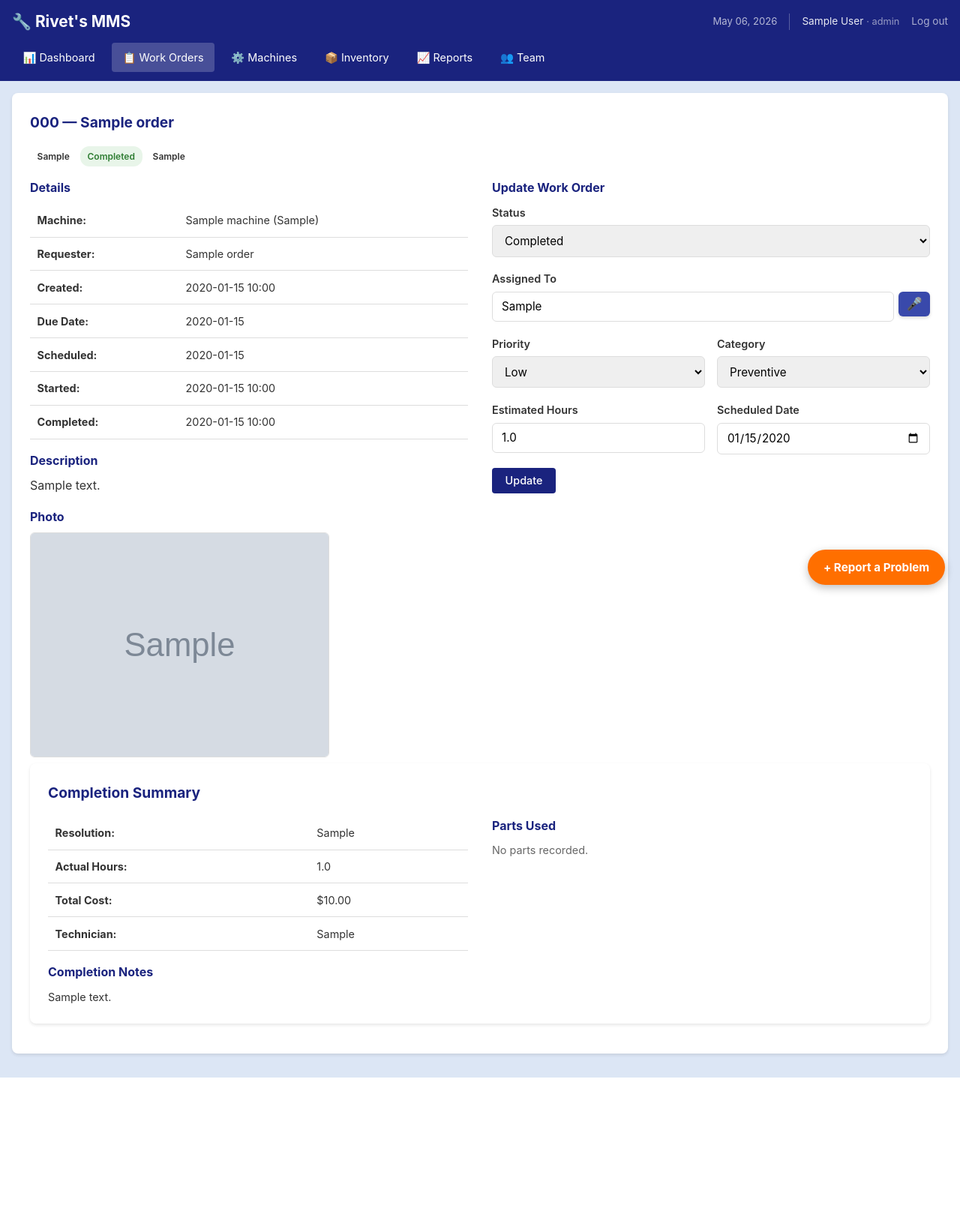
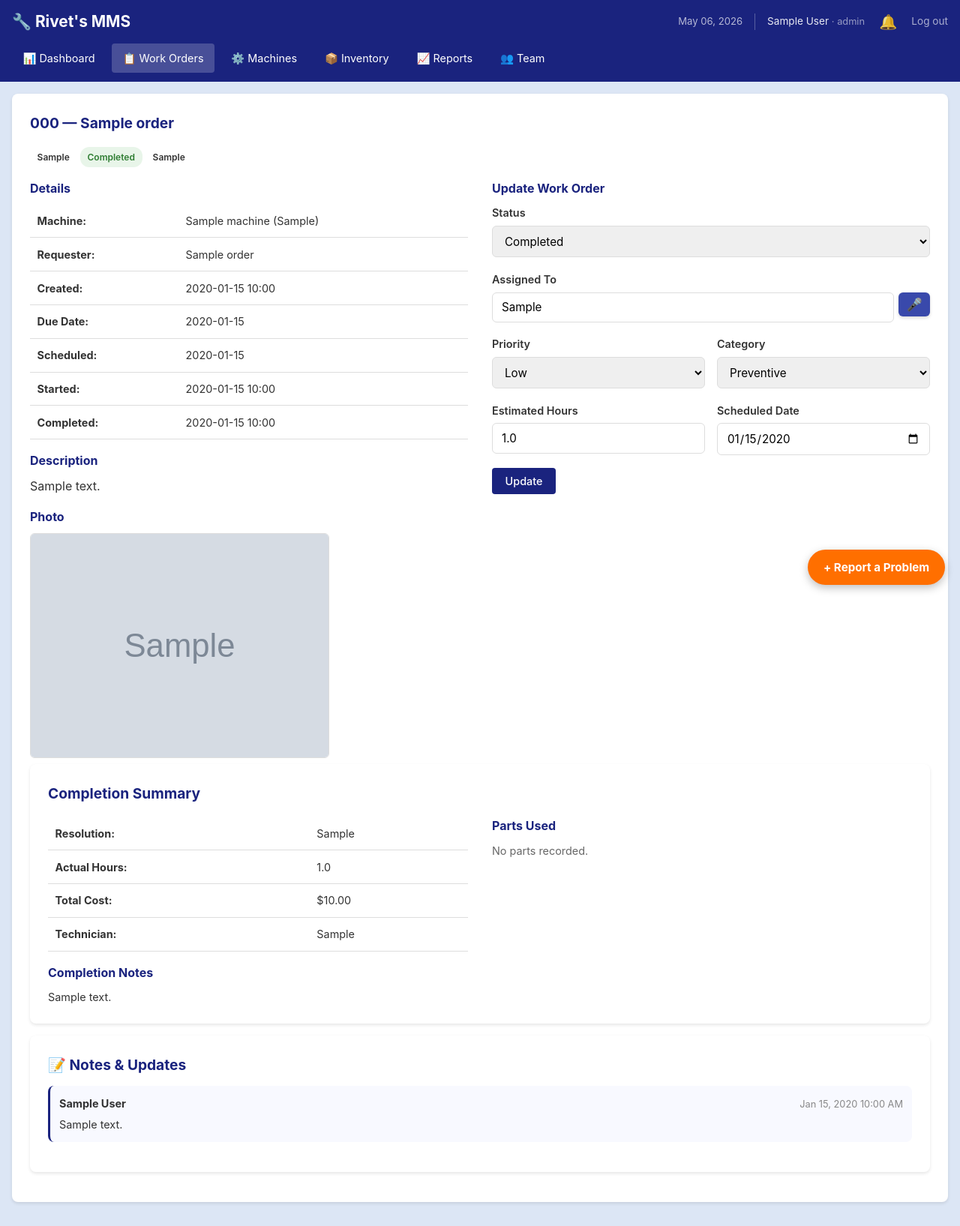
Before and after one commit to 1234zahradnik/rivets-mms, a Flask app: page /work-orders/1 in a window 1280 px wide. Shown: the whole page at 75% size. Before the commit the page ends 1437 px from the top, so only its background shows below. Run offline with Flask 3, Linux system fonts and the light colour scheme; a user stored in the database is signed in; tables that the repository leaves empty hold one stand-in row (values such as "Sample post"); grey boxes marked "Sample" are stand-in pictures.

Commit message:
Add notifications, WO comments, My Jobs dashboard, Emergency auto-Down machine

```diff
--- a/app.py
+++ b/app.py
@@ -1,6 +1,6 @@
 from flask import Flask, render_template, request, redirect, url_for, flash, jsonify, abort, make_response, send_from_directory
 from flask_login import LoginManager, login_user, logout_user, login_required, current_user
-from models import db, Company, Machine, MachineHistory, WorkOrder, InventoryItem, InventoryTransaction, User
+from models import db, Company, Machine, MachineHistory, WorkOrder, InventoryItem, InventoryTransaction, User, WOComment, Notification
 from datetime import datetime, date, timedelta
 from werkzeug.utils import secure_filename
 from utils import safe_date, safe_float, safe_int, build_csv, paginate
@@ -33,7 +33,20 @@ def load_user(user_id):
 
 @app.context_processor
 def inject_globals():
-    return {'now': datetime.now(), 'today': date.today()}
+    unread = 0
+    if current_user.is_authenticated:
+        unread = Notification.query.filter_by(
+            company_id=current_user.company_id,
+            user_id=current_user.id,
+            is_read=False
+        ).count()
+        # also count company-wide (user_id=None) notifications
+        unread += Notification.query.filter_by(
+            company_id=current_user.company_id,
+            user_id=None,
+            is_read=False
+        ).count()
+    return {'now': datetime.now(), 'today': date.today(), 'unread_notifications': unread}
 
 
 # ══════════════════════════════════════════════════════════════════════════════
@@ -64,6 +77,32 @@ def _next_wo_number():
     max_id = (db.session.query(db.func.max(WorkOrder.id))
               .filter_by(company_id=current_user.company_id).scalar()) or 0
     return f"WO-{datetime.now().year}-{max_id + 1:05d}"
+
+
+def _notify(title, message='', link='', icon='🔔', user_id=None):
+    """Create an in-app notification for the current user's company."""
+    db.session.add(Notification(
+        company_id=current_user.company_id,
+        user_id=user_id,
+        title=title,
+        message=message,
+        link=link,
+        icon=icon
+    ))
+
+
+def _notify_managers(title, message='', link='', icon='🔔'):
+    """Notify every admin/manager in the current company."""
+    managers = cq(User).filter(User.role.in_(['admin', 'manager']), User.is_active == True).all()
+    for m in managers:
+        db.session.add(Notification(
+            company_id=current_user.company_id,
+            user_id=m.id,
+            title=title,
+            message=message,
+            link=link,
+            icon=icon
+        ))
 
 
 def _sync_machine_status(machine_id):
@@ -258,13 +297,22 @@ def dashboard():
         WorkOrder.due_date <= date.today() + timedelta(days=7)
     ).order_by(WorkOrder.due_date).limit(5).all()
 
+    # "My Jobs" — WOs assigned to this user by name/username
+    my_jobs = []
+    if current_user.role == 'technician':
+        name = current_user.display_name or current_user.username
+        my_jobs = cq(WorkOrder).filter(
+            WorkOrder.assigned_to.ilike(name),
+            WorkOrder.status.in_(active_statuses)
+        ).order_by(WorkOrder.created_at.desc()).limit(10).all()
+
     return render_template('dashboard.html',
                            open_wos=open_wos, overdue=overdue,
                            low_stock=low_stock, machines_down=machines_down,
                            machines_down_list=machines_down_list,
                            emergency_wos=emergency_wos,
                            recent_wos=recent_wos, recent_history=recent_history,
-                           upcoming_pm=upcoming_pm)
+                           upcoming_pm=upcoming_pm, my_jobs=my_jobs)
 
 
 # ══════════════════════════════════════════════════════════════════════════════
@@ -440,7 +488,23 @@ def wo_request():
                 fname = secure_filename(f"{wo.wo_number}{ext}")
                 f.save(os.path.join(app.config['UPLOAD_FOLDER'], fname))
                 wo.attachment = fname
+        # Emergency WO → immediately mark machine as Down
+        if wo.priority == 'Emergency' and wo.machine_id:
+            machine = cget(Machine, wo.machine_id)
+            machine.status = 'Down'
+
         db.session.commit()
+
+        # Notify managers about emergency or high-priority
+        if wo.priority in ('Emergency', 'High'):
+            _notify_managers(
+                title=f"{'🚨 EMERGENCY' if wo.priority == 'Emergency' else '⚠️ High Priority'}: {wo.title}",
+                message=f"Submitted by {wo.requester_name or current_user.display_name}",
+                link=url_for('wo_detail', id=wo.id),
+                icon='🚨' if wo.priority == 'Emergency' else '⚠️'
+            )
+            db.session.commit()
+
         flash(f'Work order {wo.wo_number} submitted.', 'success')
         return redirect(url_for('work_orders'))
 
@@ -468,15 +532,18 @@ def wo_detail(id):
         except (json.JSONDecodeError, ValueError):
             pass
 
+    comments = WOComment.query.filter_by(wo_id=id).order_by(WOComment.created_at).all()
     return render_template('wo_detail.html', wo=wo,
-                           inventory=inventory, parts_used_detail=parts_used_detail)
+                           inventory=inventory, parts_used_detail=parts_used_detail,
+                           comments=comments)
 
 
 @app.route('/work-orders/<int:id>/update', methods=['POST'])
 @login_required
 def wo_update(id):
-    wo         = cget(WorkOrder, id)
-    old_status = wo.status
+    wo           = cget(WorkOrder, id)
+    old_status   = wo.status
+    old_assigned = wo.assigned_to
 
     wo.status          = request.form.get('status', wo.status)
     wo.assigned_to     = request.form.get('assigned_to', wo.assigned_to)
@@ -493,6 +560,22 @@ def wo_update(id):
 
     _sync_machine_status(wo.machine_id)
     db.session.commit()
+
+    # Notify newly assigned technician if they have an account
+    if wo.assigned_to and wo.assigned_to != old_assigned:
+        tech = cq(User).filter(
+            db.or_(User.display_name == wo.assigned_to, User.username == wo.assigned_to)
+        ).first()
+        if tech:
+            _notify(
+                title=f"You've been assigned: {wo.wo_number}",
+                message=wo.title,
+                link=url_for('wo_detail', id=wo.id),
+                icon='📋',
+                user_id=tech.id
+            )
+            db.session.commit()
+
     flash('Work order updated.', 'success')
     return redirect(url_for('wo_detail', id=id))
 
@@ -551,6 +634,44 @@ def wo_close(id):
     db.session.commit()
     flash('Work order closed out.', 'success')
     return redirect(url_for('wo_detail', id=id))
+
+
+@app.route('/work-orders/<int:id>/comment', methods=['POST'])
+@login_required
+def wo_comment(id):
+    wo   = cget(WorkOrder, id)
+    body = request.form.get('body', '').strip()
+    if body:
+        db.session.add(WOComment(
+            wo_id=id,
+            author=current_user.display_name or current_user.username,
+            body=body
+        ))
+        db.session.commit()
+        flash('Note added.', 'success')
+    return redirect(url_for('wo_detail', id=id))
+
+
+@app.route('/notifications')
+@login_required
+def notifications():
+    notifs = Notification.query.filter(
+        Notification.company_id == current_user.company_id,
+        db.or_(Notification.user_id == current_user.id, Notification.user_id == None)
+    ).order_by(Notification.created_at.desc()).limit(50).all()
+    return render_template('notifications.html', notifs=notifs)
+
+
+@app.route('/notifications/mark-read', methods=['POST'])
+@login_required
+def notifications_mark_read():
+    Notification.query.filter(
+        Notification.company_id == current_user.company_id,
+        db.or_(Notification.user_id == current_user.id, Notification.user_id == None),
+        Notification.is_read == False
+    ).update({'is_read': True})
+    db.session.commit()
+    return redirect(request.referrer or url_for('notifications'))
 
 
 @app.route('/work-orders/export')
--- a/models.py
+++ b/models.py
@@ -139,6 +139,9 @@ class WorkOrder(db.Model):
         db.UniqueConstraint('company_id', 'wo_number', name='uq_wo_number_company'),
     )
 
+    comments = db.relationship('WOComment', backref='wo', lazy=True,
+                               order_by='WOComment.created_at')
+
     def to_dict(self):
         return {
             'id': self.id, 'wo_number': self.wo_number, 'title': self.title,
@@ -196,6 +199,28 @@ class InventoryItem(db.Model):
         }
 
 
+class WOComment(db.Model):
+    __tablename__ = 'wo_comments'
+    id         = db.Column(db.Integer, primary_key=True)
+    wo_id      = db.Column(db.Integer, db.ForeignKey('work_orders.id'), nullable=False)
+    author     = db.Column(db.String(100), nullable=False)
+    body       = db.Column(db.Text, nullable=False)
+    created_at = db.Column(db.DateTime, default=datetime.utcnow)
+
+
+class Notification(db.Model):
+    __tablename__ = 'notifications'
+    id         = db.Column(db.Integer, primary_key=True)
+    company_id = db.Column(db.Integer, db.ForeignKey('companies.id'), nullable=False)
+    user_id    = db.Column(db.Integer, db.ForeignKey('users.id'))
+    title      = db.Column(db.String(200), nullable=False)
+    message    = db.Column(db.Text, default='')
+    link       = db.Column(db.String(255), default='')
+    icon       = db.Column(db.String(10), default='🔔')
+    is_read    = db.Column(db.Boolean, default=False)
+    created_at = db.Column(db.DateTime, default=datetime.utcnow)
+
+
 class InventoryTransaction(db.Model):
     __tablename__ = 'inventory_transactions'
     id               = db.Column(db.Integer, primary_key=True)
--- a/templates/base.html
+++ b/templates/base.html
@@ -141,6 +141,12 @@ tr:hover{background:#fafbff;}
   {{ current_user.display_name or current_user.username }}
   <span style="opacity:0.6;font-size:0.8rem;"> · {{ current_user.role }}</span>
 </span>
+<a href="{{ url_for('notifications') }}" style="color:#fff;text-decoration:none;position:relative;font-size:1.2rem;padding:0.1rem 0.2rem;" title="Notifications">
+  🔔
+  {% if unread_notifications > 0 %}
+  <span style="position:absolute;top:-4px;right:-6px;background:#c62828;color:#fff;border-radius:50%;font-size:0.65rem;font-weight:700;min-width:16px;height:16px;display:flex;align-items:center;justify-content:center;padding:0 3px;">{{ unread_notifications if unread_notifications < 10 else '9+' }}</span>
+  {% endif %}
+</a>
 <a href="{{ url_for('logout') }}" style="color:#fff;text-decoration:none;opacity:0.7;font-size:0.85rem;">Log out</a>
 {% endif %}
 </div>
--- a/templates/wo_detail.html
+++ b/templates/wo_detail.html
@@ -199,4 +199,35 @@
 </div>
 {% endif %}
 
+<!-- ── Work Order Notes / Comments ──────────────────────────────────── -->
+<div class="card" style="margin-top:1rem;">
+<h2 style="margin-bottom:0.75rem;">📝 Notes &amp; Updates</h2>
+
+{% if comments %}
+<div style="margin-bottom:1rem;">
+{% for c in comments %}
+<div style="padding:0.75rem;background:#f8f9ff;border-radius:8px;margin-bottom:0.5rem;border-left:3px solid var(--primary);">
+<div style="display:flex;justify-content:space-between;align-items:baseline;margin-bottom:0.3rem;">
+<strong style="font-size:0.9rem;">{{ c.author }}</strong>
+<span style="font-size:0.8rem;color:#888;">{{ c.created_at.strftime('%b %d, %Y %I:%M %p') }}</span>
+</div>
+<p style="margin:0;font-size:0.9rem;white-space:pre-wrap;">{{ c.body }}</p>
+</div>
+{% endfor %}
+</div>
+{% else %}
+<p style="color:#888;font-size:0.9rem;margin-bottom:0.75rem;">No notes yet — add one below.</p>
+{% endif %}
+
+{% if wo.status not in ['Completed', 'Cancelled'] %}
+<form method="post" action="{{ url_for('wo_comment', id=wo.id) }}" style="display:flex;gap:0.5rem;align-items:flex-end;">
+<div class="form-group" style="flex:1;margin-bottom:0;">
+<label style="font-size:0.85rem;">Add a note — what did you find? What did you do?</label>
+<textarea name="body" rows="2" placeholder="e.g., Checked belt tension, found it loose. Adjusted and tested — running fine now." style="min-height:60px;"></textarea>
+</div>
+<button type="submit" class="btn btn-primary" style="white-space:nowrap;align-self:flex-end;">Add Note</button>
+</form>
+{% endif %}
+</div>
+
 {% endblock %}
```
Also changed, not shown: templates/dashboard.html (+23 -0 lines), templates/notifications.html (added, +47 -0 lines).
